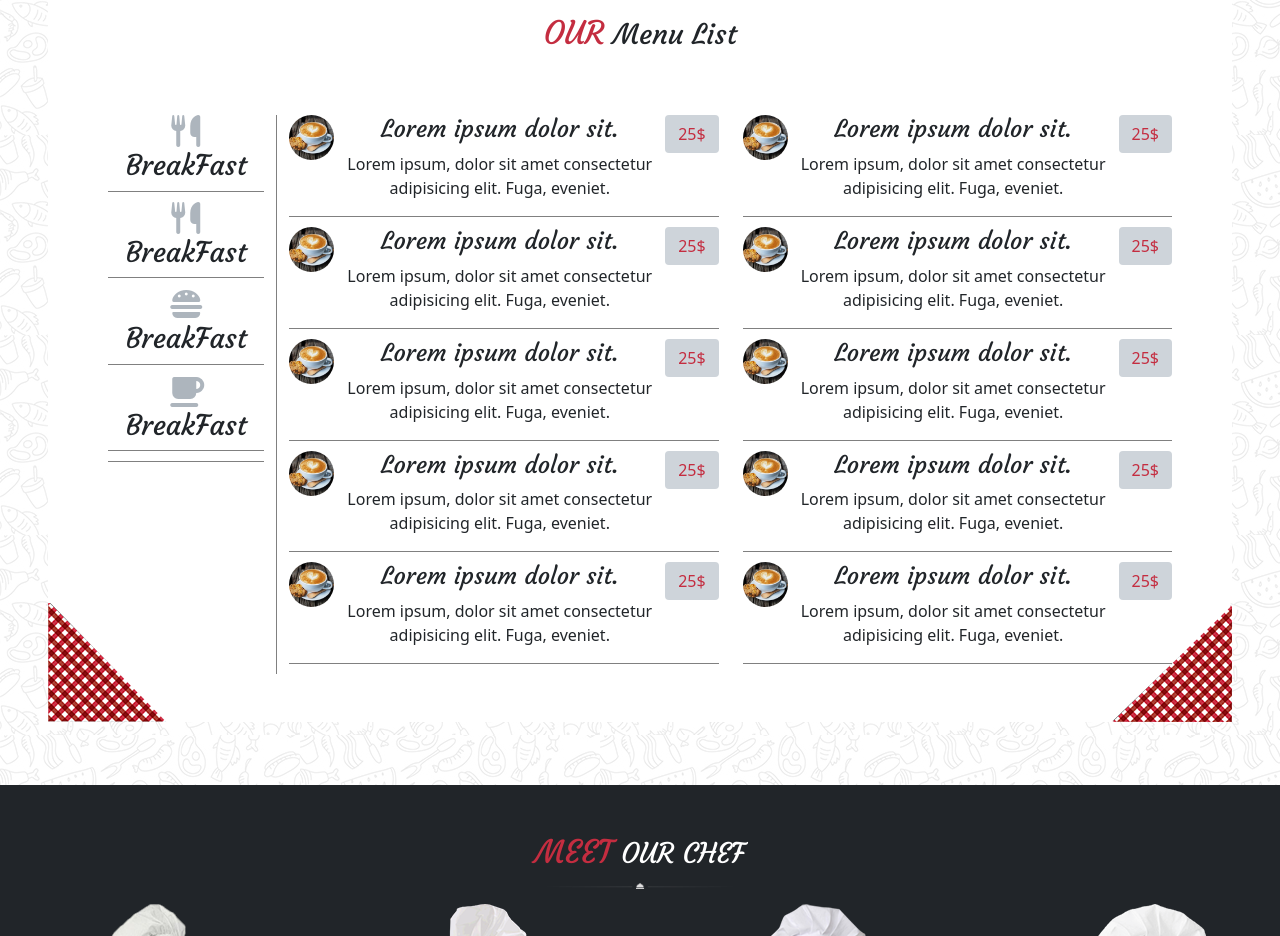
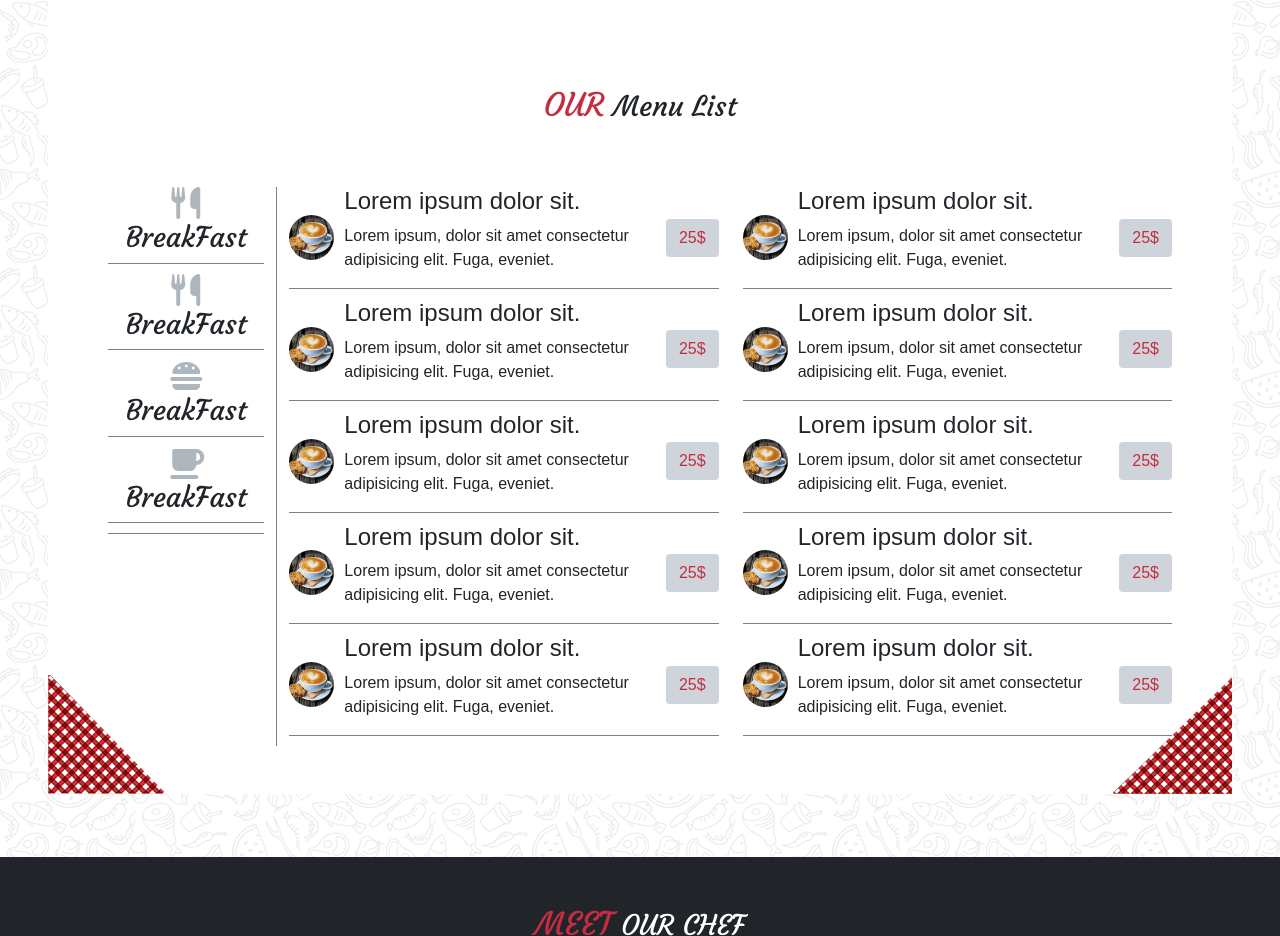
Before and after one commit to gencehangurcam/cs-site-chef-20, a website: page index.html in a window 1280 px wide. Shown: the part 1128-2064 px from the top of the page. Drawn offline with nearby package versions, Linux system fonts and the light colour scheme.

Commit message:
recti-final-project

```diff
--- a/index.html
+++ b/index.html
@@ -104,7 +104,7 @@
                 <!-- text center menu partie 1 de la section 1  -->
                 <div>
                     <h3><span>our</span> Story</h3>
-                    <p>Lorem ipsum dolor sit amet, consectetur adipisicing elit. Sapiente temporibus a, laborum neque
+                    <p class="m-sm-0 m-md-5">Lorem ipsum dolor sit amet, consectetur adipisicing elit. Sapiente temporibus a, laborum neque
                         dignissimos corrupti eos praesentium hic dicta ipsum recusandae tenetur dolorem nulla modi
                         architecto reiciendis veritatis at error eum in commodi voluptatibus quae ex. Eos ratione ut
                         earum.</p>
@@ -137,7 +137,7 @@
                 </div>
                 <!-- menu avec prix -->
                 <div class="menu-cafe col-sm-12 col-md-5">
-                    <div class="d-flex">
+                    <div class="d-flex align-items-center">
                         <div>
                             <img class="rounded-circle" src="assets/images/menu_image_1.jpg" alt="img-cafe">
                         </div>
@@ -151,7 +151,7 @@
                             </button>
                         </div>
                     </div>
-                    <div class="d-flex">
+                    <div class="d-flex align-items-center">
                         <div>
                             <img class="rounded-circle" src="assets/images/menu_image_1.jpg" alt="img-cafe">
                         </div>
@@ -165,7 +165,7 @@
                             </button>
                         </div>
                     </div>
-                    <div class="d-flex">
+                    <div class="d-flex align-items-center">
                         <div>
                             <img class="rounded-circle" src="assets/images/menu_image_1.jpg" alt="img-cafe">
                         </div>
@@ -179,7 +179,7 @@
                             </button>
                         </div>
                     </div>
-                    <div class="d-flex">
+                    <div class="d-flex align-items-center">
                         <div>
                             <img class="rounded-circle" src="assets/images/menu_image_1.jpg" alt="img-cafe">
                         </div>
@@ -193,7 +193,7 @@
                             </button>
                         </div>
                     </div>
-                    <div class="d-flex">
+                    <div class="d-flex align-items-center">
                         <div>
                             <img class="rounded-circle" src="assets/images/menu_image_1.jpg" alt="img-cafe">
                         </div>
@@ -210,7 +210,7 @@
                 </div>
                 <!-- menu col-2 avec prix -->
                 <div class="menu-cafe col-sm-12 col-md-5">
-                    <div class="d-flex">
+                    <div class="d-flex align-items-center">
                         <div>
                             <img class="rounded-circle" src="assets/images/menu_image_1.jpg" alt="img-cafe">
                         </div>
@@ -224,7 +224,7 @@
                             </button>
                         </div>
                     </div>
-                    <div class="d-flex">
+                    <div class="d-flex align-items-center">
                         <div>
                             <img class="rounded-circle" src="assets/images/menu_image_1.jpg" alt="img-cafe">
                         </div>
@@ -238,7 +238,7 @@
                             </button>
                         </div>
                     </div>
-                    <div class="d-flex">
+                    <div class="d-flex align-items-center">
                         <div>
                             <img class="rounded-circle" src="assets/images/menu_image_1.jpg" alt="img-cafe">
                         </div>
@@ -252,7 +252,7 @@
                             </button>
                         </div>
                     </div>
-                    <div class="d-flex">
+                    <div class="d-flex align-items-center">
                         <div>
                             <img class="rounded-circle" src="assets/images/menu_image_1.jpg" alt="img-cafe">
                         </div>
@@ -266,7 +266,7 @@
                             </button>
                         </div>
                     </div>
-                    <div class="d-flex">
+                    <div class="d-flex align-items-center">
                         <div>
                             <img class="rounded-circle" src="assets/images/menu_image_1.jpg" alt="img-cafe">
                         </div>
--- a/src/sass/modules/_section-1.sass
+++ b/src/sass/modules/_section-1.sass
@@ -24,9 +24,13 @@
         .d-flex
             margin-bottom: 10px
             border-bottom: 1px solid gray
+            p, h4
+                text-align: start
+                font-family: Arial, Helvetica, sans-serif
 
         img
             width: 45px
+            margin-right: 10px
         button
             background-color: $gray-400
             p
```
Also changed, not shown: assets/css/app.css, 1 other file.
